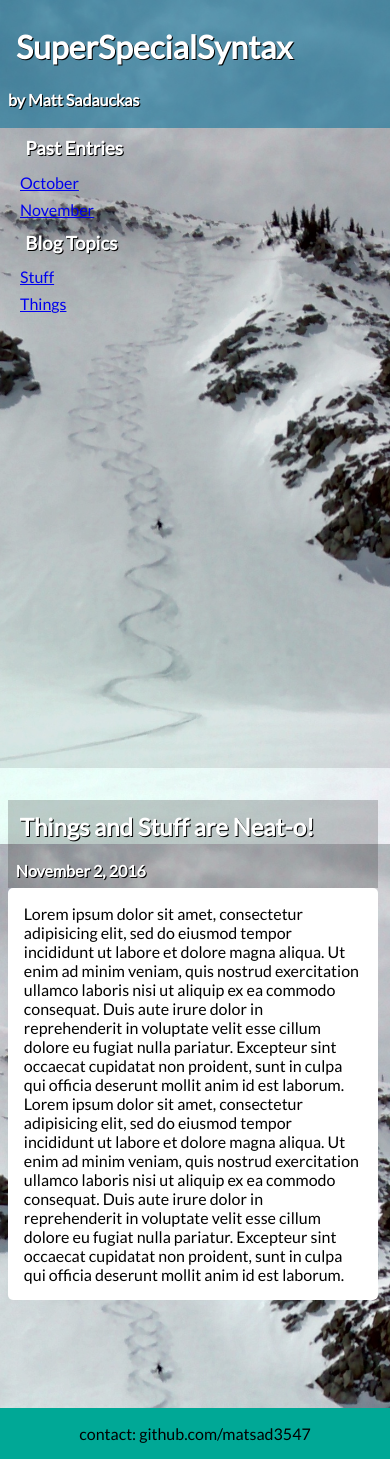
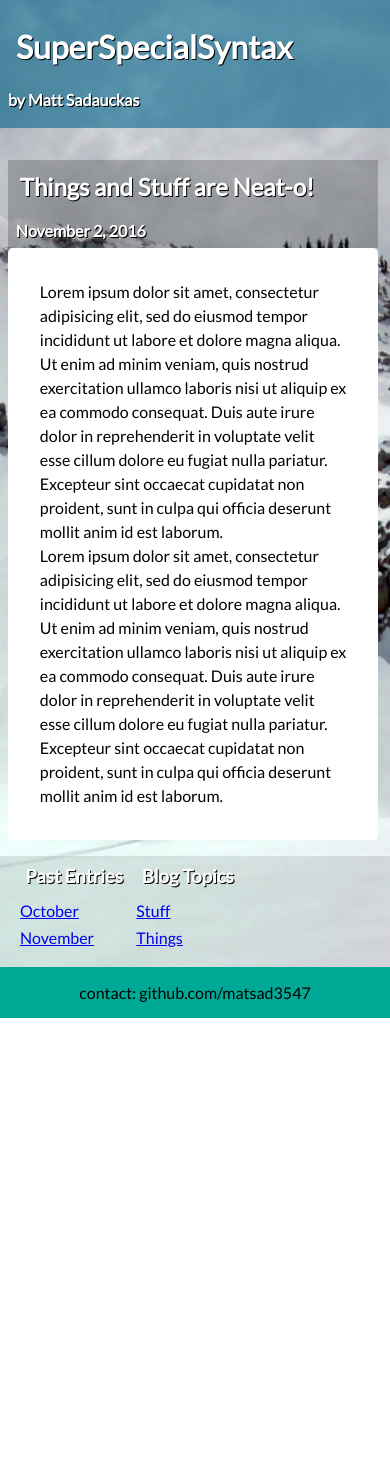
Before and after one commit to matsad3547/super-special-syntax, a React app: page / in a window 390 px wide. After the commit the page ends 1018 px from the top, so only its background shows below. Built offline with nearby package versions, Linux system fonts and the light colour scheme.

Commit message:
feat(core) Improve responsive layout

```diff
--- a/src/app/components/App.js
+++ b/src/app/components/App.js
@@ -15,8 +15,8 @@ export default class App extends React.Component {
       <div>
         <div className='container'>
           <Header />
+          <Main />
           <Sidebar />
-          <Main />
         </div>
         <Footer />
       </div>
--- a/src/app/components/app.sass
+++ b/src/app/components/app.sass
@@ -1,6 +1,6 @@
 $columnHeight: 40em
 
-@import url(http://fonts.googleapis.com/css?family=Lato:300,400,500)
+@import url(//fonts.googleapis.com/css?family=Lato:300,400,500)
 
 *
   padding: 0
@@ -36,10 +36,10 @@ h1
   flex-basis: 0
 
 .header
+  // order: 1
   flex-grow: 0
   flex-shrink: 1
   flex-basis: 100%
-  // order: 1
   display: flex
   flex-direction: row
   flex-wrap: wrap
@@ -49,6 +49,16 @@ h1
   height: 8em
   background-color: rgba(5, 102, 141, .6)
   color: white
+
+.main
+  flex-grow: 1
+  flex-shrink: 0
+  flex-basis: 80%
+  order: 2
+  color: black
+  height: $columnHeight
+  padding-bottom: 1em
+  margin: 0 3% 0 2%
 
 .sidebar
   height: $columnHeight
@@ -60,17 +70,7 @@ h1
   display: flex
   flex-direction: column
   flex-wrap: wrap
-  padding-left: 1em
-
-.main
-  // width: 80%
-  flex-grow: 1
-  flex-shrink: 0
-  flex-basis: 80%
-  order: 2
-  color: black
-  height: $columnHeight
-  margin: 0 3% 0 2%
+  padding: 0 0 1em 1em
 
 .main-header
   display: flex
@@ -83,7 +83,8 @@ h1
   margin-top: 2em
 
 .post
-  padding: 1em
+  line-height: 1.5em
+  padding: 2em
   background-color: white
   border-radius: 5px
 
@@ -99,3 +100,12 @@ footer
   background-color: #00A896
   text-align: center
   padding: 1em
+
+@media (max-width: 653px)
+  .sidebar
+    height: auto
+    flex-direction: row
+    order: 3
+
+  .main
+    height: auto
```
Also changed, not shown: 2 other files (tests, documents, lock files or other folders).
